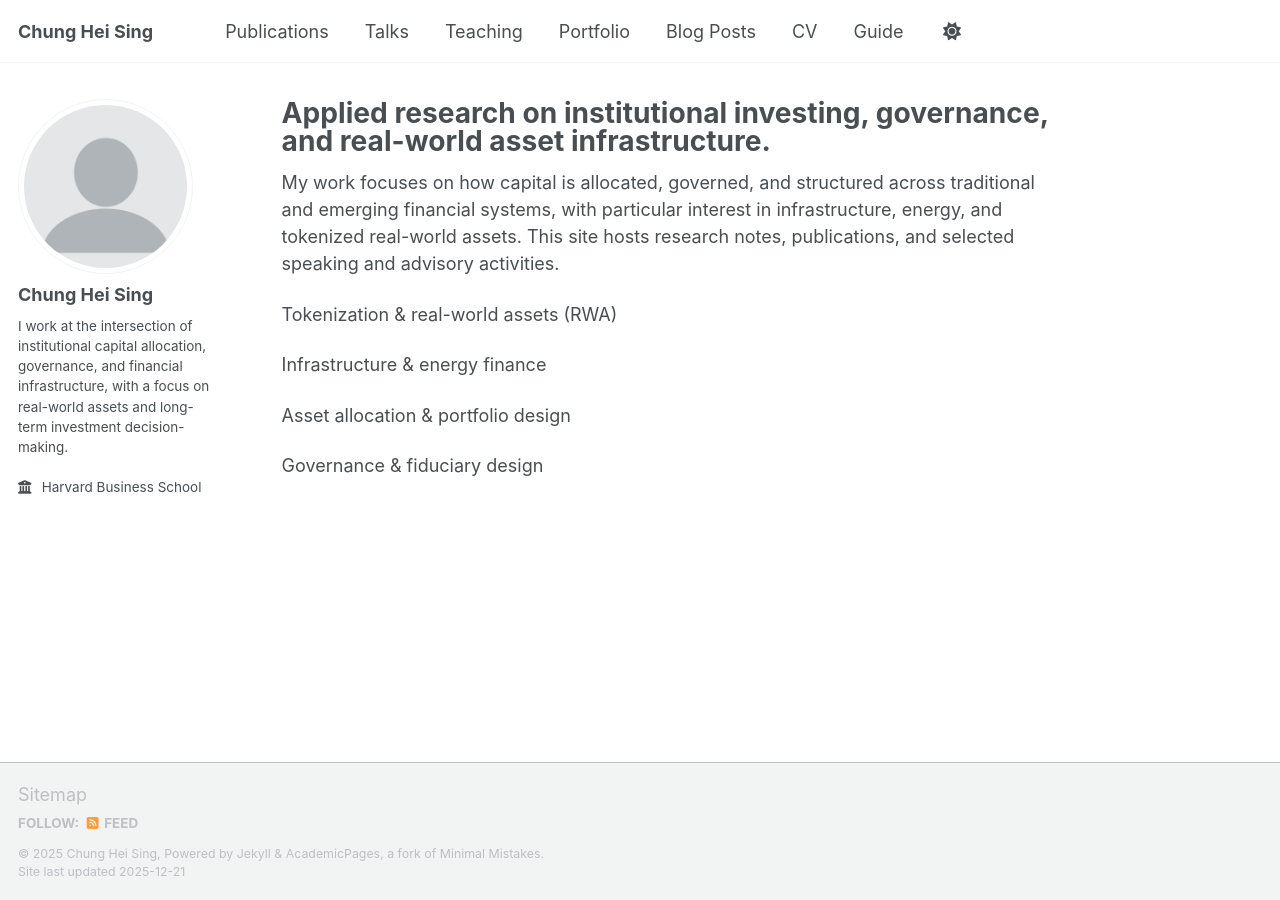
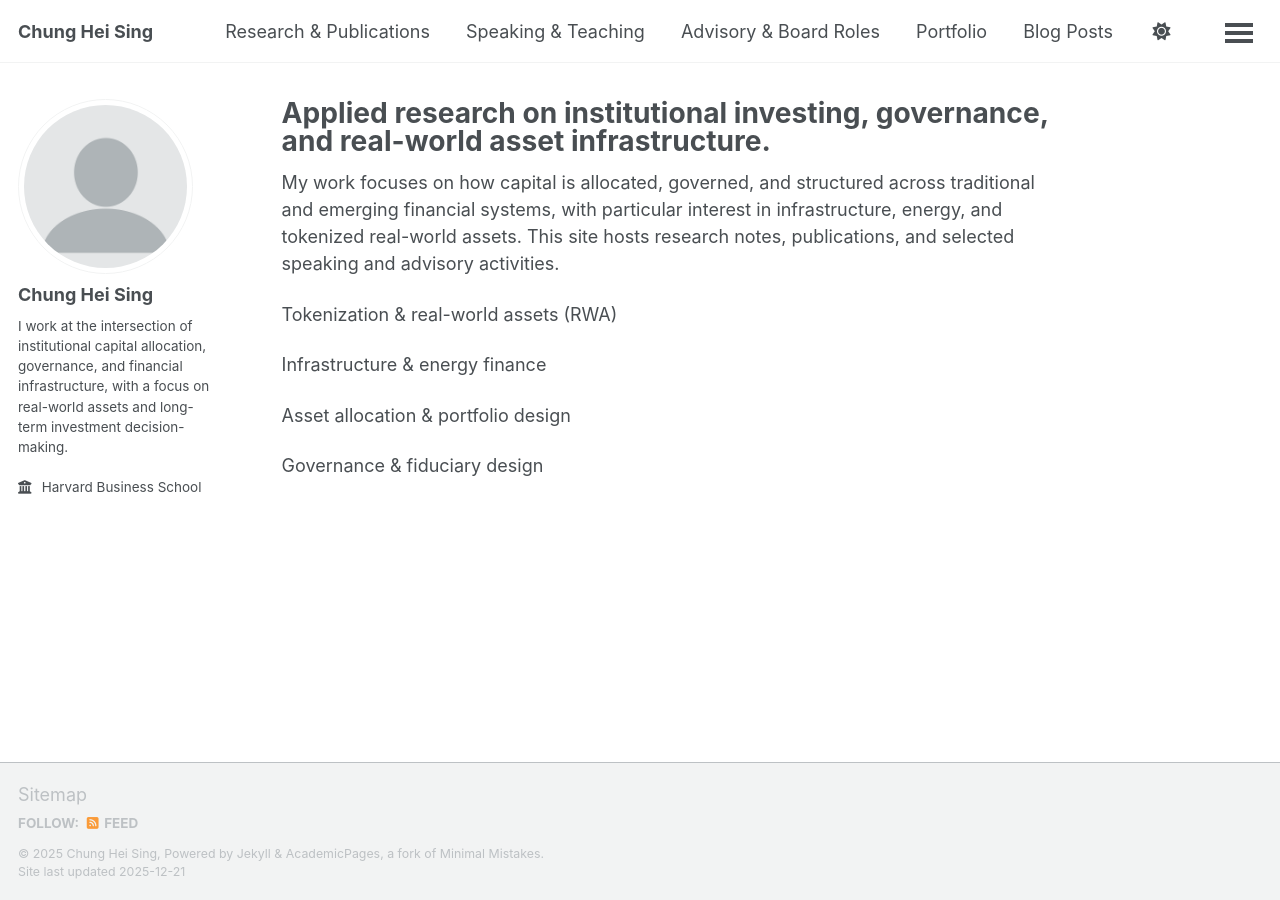
Before and after one commit to chungheising/chungheising.github.io, a Jekyll site: the page built from _pages/about.md, in a window 1280 px wide. Built offline with Jekyll 4.4.1, drawn with Linux system fonts in a browser that asks for light colours; a script bundle is joined from its source files by our own code; library files that are not in the unit come from our copies.

Commit message:
Update navigation.yml

```diff
--- a/_data/navigation.yml
+++ b/_data/navigation.yml
@@ -8,14 +8,14 @@
 #      Markdown formatted page while the second is generated using JSON.
 
 main:
-  - title: "Publications"
+  - title: "Research & Publications"
     url: /publications/
 
-  - title: "Talks"
+  - title: "Speaking & Teaching"
+    url: /teaching/
+
+  - title: "Advisory & Board Roles"
     url: /talks/
-
-  - title: "Teaching"
-    url: /teaching/
 
   - title: "Portfolio"
     url: /portfolio/
```
